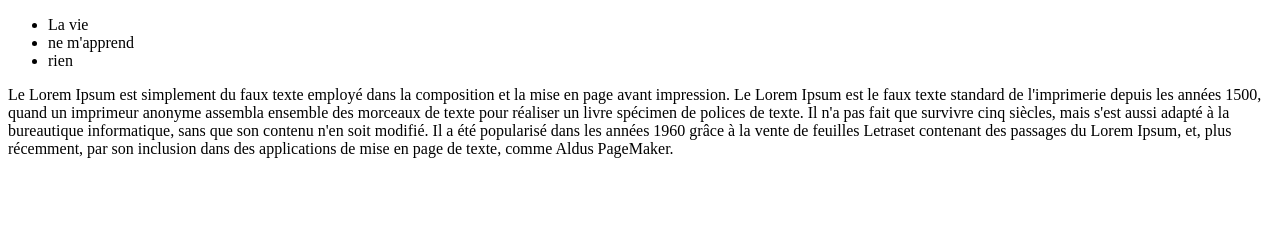
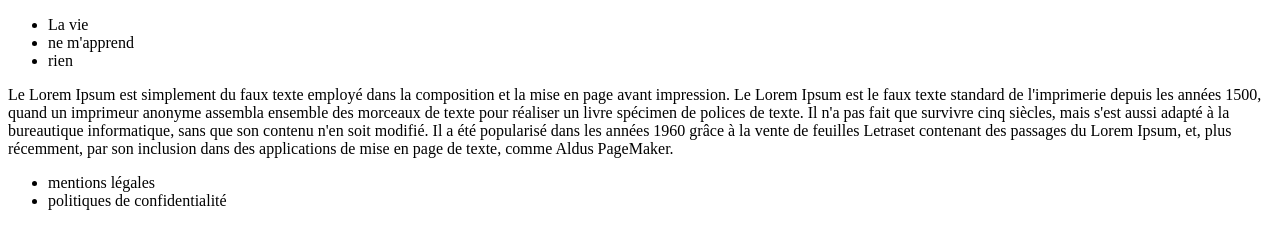
Before and after one commit to ThibautG/cours_olivier, a plain HTML site: page index.html in a window 1280 px wide. Drawn offline with Linux system fonts and the light colour scheme.

Commit message:
Premier test

```diff
--- a/index.html
+++ b/index.html
@@ -18,6 +18,12 @@
     <main>
         <p>Le Lorem Ipsum est simplement du faux texte employé dans la composition et la mise en page avant impression. Le Lorem Ipsum est le faux texte standard de l'imprimerie depuis les années 1500, quand un imprimeur anonyme assembla ensemble des morceaux de texte pour réaliser un livre spécimen de polices de texte. Il n'a pas fait que survivre cinq siècles, mais s'est aussi adapté à la bureautique informatique, sans que son contenu n'en soit modifié. Il a été popularisé dans les années 1960 grâce à la vente de feuilles Letraset contenant des passages du Lorem Ipsum, et, plus récemment, par son inclusion dans des applications de mise en page de texte, comme Aldus PageMaker.</p>
     </main>
+    <footer>
+        <ul>
+            <li>mentions légales
+            <li>politiques de confidentialité</li>
+        </ul>
+    </footer>
 
 </body>
 </html>
```
